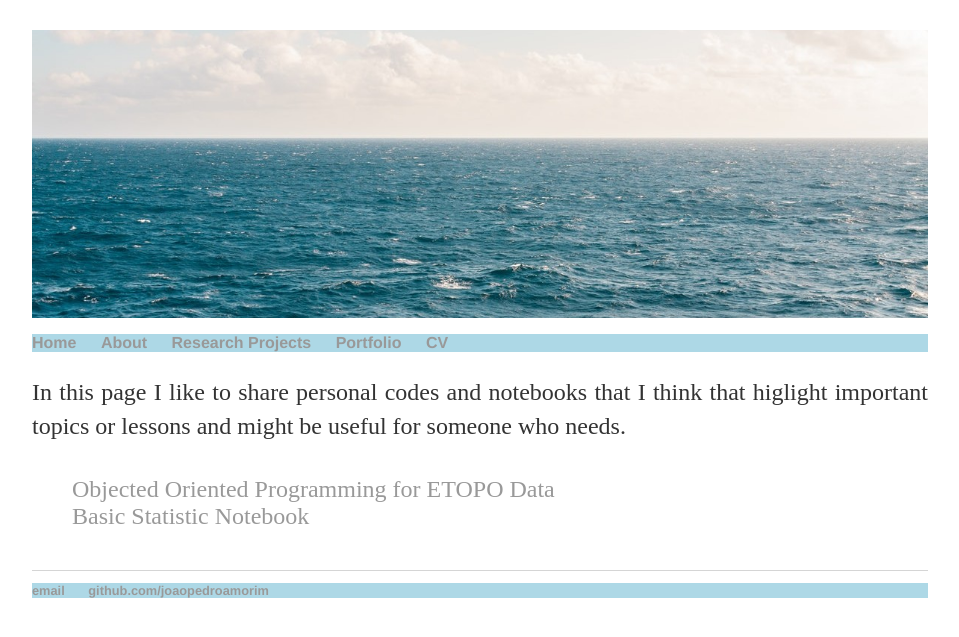
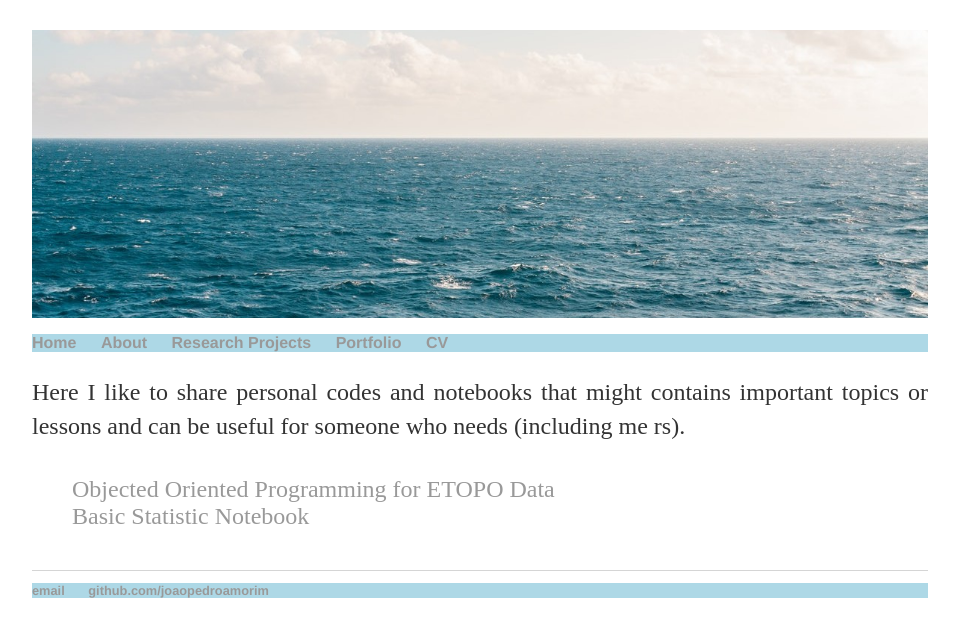
Before and after one commit to joaopedroamorim/joaopedroamorim.github.io, a Jekyll site: the page built from blog/index.html, in a window 1280 px wide. Shown: the top 637 px of the page, without its empty margins (160-1119 px from the left). Built offline with Jekyll 4.4.1, drawn with Linux system fonts in a browser that asks for light colours.

Commit message:
Update index.html

```diff
--- a/blog/index.html
+++ b/blog/index.html
@@ -4,7 +4,7 @@ title:
 ---
 	<div class = "blurb">
         	<p align = "justify">
-		In this page I like to share personal codes and notebooks that I think that higlight important topics or lessons and might be useful for someone who needs.
+		Here I like to share personal codes and notebooks that might contains important topics or lessons and can be useful for someone who needs (including me rs).
 		</p>
 	</div><!--/.blurb -->
 	<h1>{{ page.title }}</h1>
```
